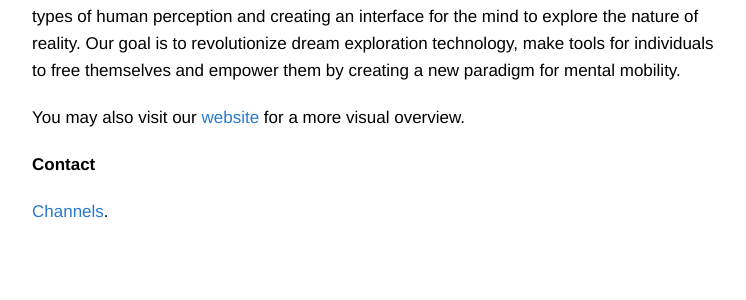
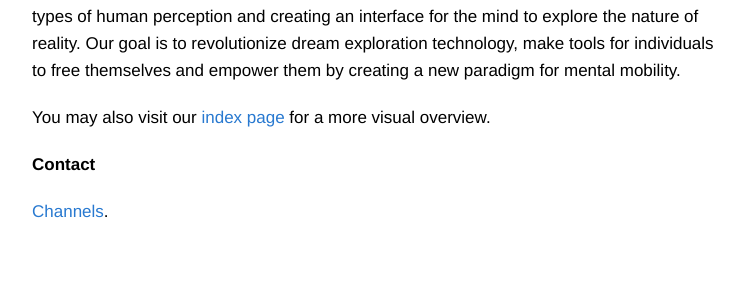
Before and after one commit to networkf/network.github.io, a Jekyll site: the page built from about.md, in a window 1280 px wide. Shown: the part 287-587 px from the top of the page, without its empty margins (243-989 px from the left). Built offline with Jekyll 4.4.1, drawn with Linux system fonts in a browser that asks for light colours; some web fonts are replaced; our own code applies the rules of GitHub Pages for plain Markdown files; the repository's description, which GitHub fills in, is left out.

Commit message:
Update about.md

```diff
--- a/about.md
+++ b/about.md
@@ -15,7 +15,7 @@ layout: default
 Network is an internet native, onchain organization dedicated to support the emergence of tools and technologies for the frontier of the mind. We are building a network to unlock new types of human perception and creating an interface for the mind to explore the nature of reality. Our goal is to revolutionize dream exploration technology, make tools for individuals to free themselves and empower them by creating a new paradigm for mental mobility.
 <br>
 
-You may also visit our [website](https://x.network.foundation) for a more visual overview.
+You may also visit our [index page](https://index.network.foundation) for a more visual overview.
 
 **Contact**
 
```
